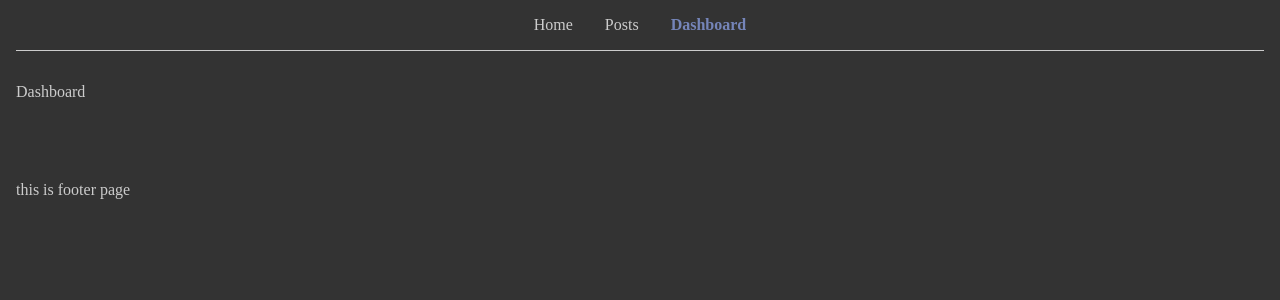
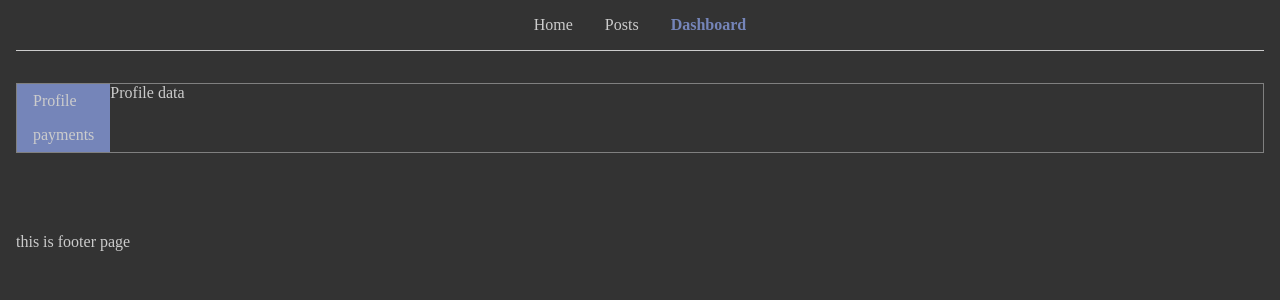
Before and after one commit to salarGholami/react-router-dom, a React (Vite) app: page /app/dashboard in a window 1280 px wide. Shown: the top 300 px of the page. Built offline with nearby package versions, Linux system fonts and the light colour scheme.

Commit message:
more on Nested routes

```diff
--- a/src/App.css
+++ b/src/App.css
@@ -38,12 +38,13 @@ a.active {
 }
 
 #dashboard {
-  background-color: #f5f5f5;
+  /* background-color: #f5f5f5; */
+  border: 1px solid gray;
   display: flex;
 }
 
 #sidebar {
-  background-color: #dedede;
+  background-color: #7585b9;
 }
 
 #sidebar a {
--- a/src/App.jsx
+++ b/src/App.jsx
@@ -4,16 +4,21 @@ import Home from "./pages/Home";
 import Posts from "./pages/Posts";
 import Dashboard from "./pages/Dashboard";
 import Layout from "./components/Layout";
+import Profile from "./components/Profile";
+import Payments from "./components/Payments";
 
 function App() {
   return (
     <div>
-
       <Routes>
         <Route path="/app" element={<Layout />}>
           <Route index element={<Home />} />
           <Route path="posts" element={<Posts />} />
-          <Route path="dashboard" element={<Dashboard />} />
+          <Route path="dashboard" element={<Dashboard />}>
+            <Route index element={<Profile />} />
+            <Route path="profile" element={<Profile />} />
+            <Route path="payments" element={<Payments />} />
+          </Route>
         </Route>
       </Routes>
     </div>
--- /dev/null
+++ b/src/components/Payments.jsx
@@ -0,0 +1,5 @@
+function Payments() {
+  return <div>Payments detial</div>;
+}
+
+export default Payments;
--- /dev/null
+++ b/src/components/Profile.jsx
@@ -0,0 +1,5 @@
+function Profile() {
+  return <div>Profile data</div>;
+}
+
+export default Profile;
--- a/src/pages/Dashboard.jsx
+++ b/src/pages/Dashboard.jsx
@@ -1,8 +1,15 @@
+import { NavLink, Outlet } from "react-router-dom";
 
 function Dashboard() {
   return (
-    <div>Dashboard</div>
-  )
+    <div id="dashboard">
+      <div id="sidebar">
+        <NavLink to="profile">Profile</NavLink>
+        <NavLink to="payments">payments</NavLink>
+      </div>
+      <Outlet />
+    </div>
+  );
 }
 
-export default Dashboard
+export default Dashboard;
```
